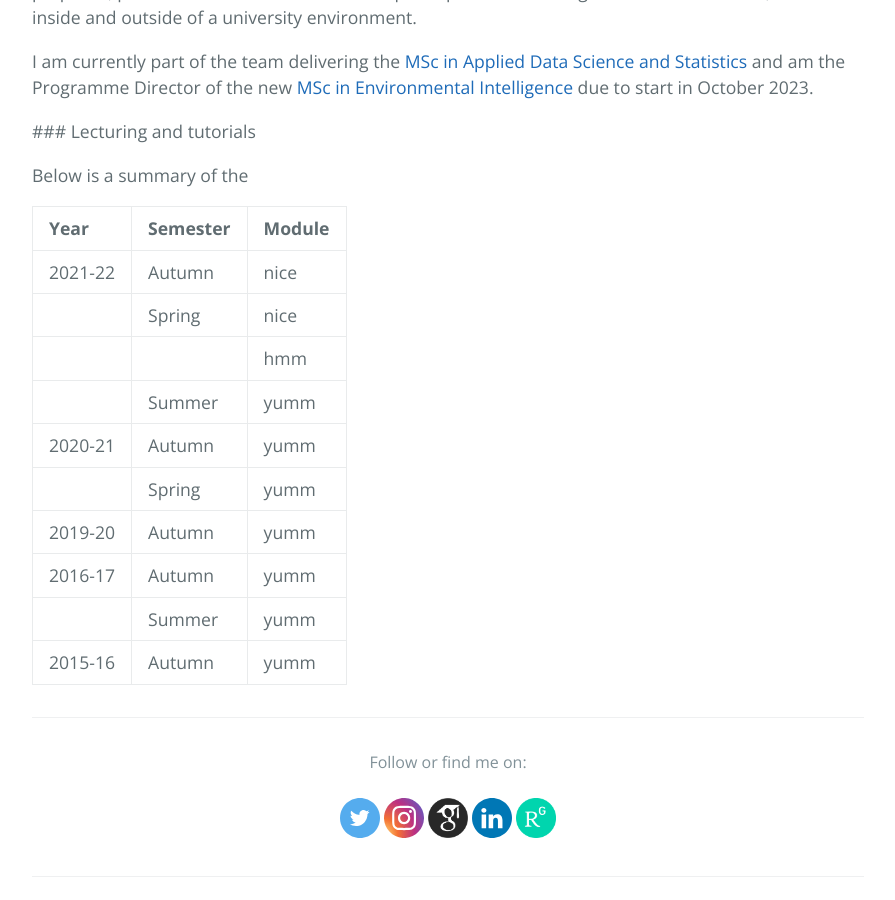
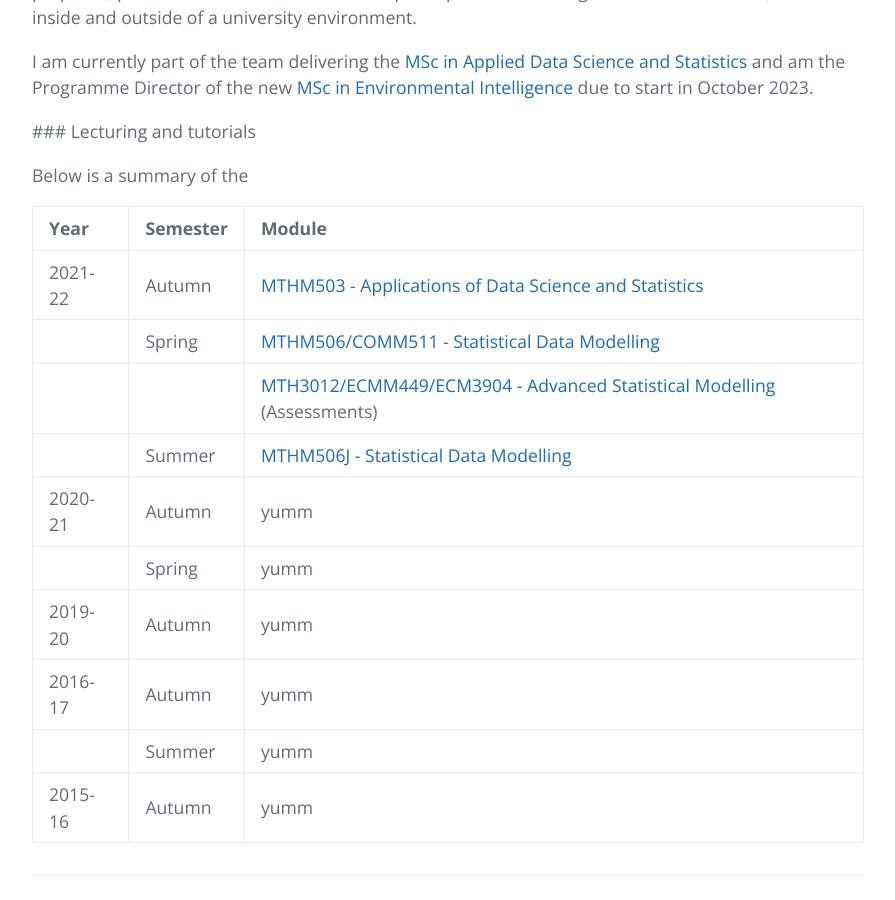
Before and after one commit to matthewllthomas/matthewllthomas.github.io, a Jekyll site: the page built from teaching/index.md, in a window 1280 px wide and 900 px high, scrolled down 540 px. Shown: the whole window, without its empty margins (192-1087 px from the left). Built offline with Jekyll 4.4.1, drawn with Linux system fonts in a browser that asks for light colours; the repository's description, which GitHub fills in, is left out.

Commit message:
Update index.md

```diff
--- a/teaching/index.md
+++ b/teaching/index.md
@@ -16,10 +16,10 @@ Below is a summary of the
 
 | Year        | Semester          | Module |
 |:-------------|:--------------|:------|
-| 2021-22  | Autumn     | nice  |
-|                | Spring       | nice  |
-|                |                   | hmm   |
-|                | Summer    | yumm  |
+| 2021-22  | Autumn     | <a href = "https://intranet.exeter.ac.uk/emps/studentinfo/subjects/mathematics/modules/2021/index.php/?moduleCode=MTHM503">MTHM503 - Applications of Data Science and Statistics</a>  |
+|                | Spring       | <a href = "https://intranet.exeter.ac.uk/emps/studentinfo/subjects/mathematics/modules/2021/index.php/?moduleCode=MTHM506">MTHM506/COMM511 - Statistical Data Modelling</a>  |
+|                |                   | <a href="https://intranet.exeter.ac.uk/emps/studentinfo/subjects/mathematics/modules/2020/index.php/?moduleCode=MTH3012">MTH3012/ECMM449/ECM3904 - Advanced Statistical Modelling</a> (Assessments)   |
+|                | Summer    | <a href = "https://intranet.exeter.ac.uk/emps/studentinfo/subjects/mathematics/modules/2021/index.php/?moduleCode=MTHM506">MTHM506J - Statistical Data Modelling</a>  |
 | 2020-21  | Autumn     | yumm  |
 |                | Spring       | yumm  |
 | 2019-20  | Autumn     | yumm  |
```
